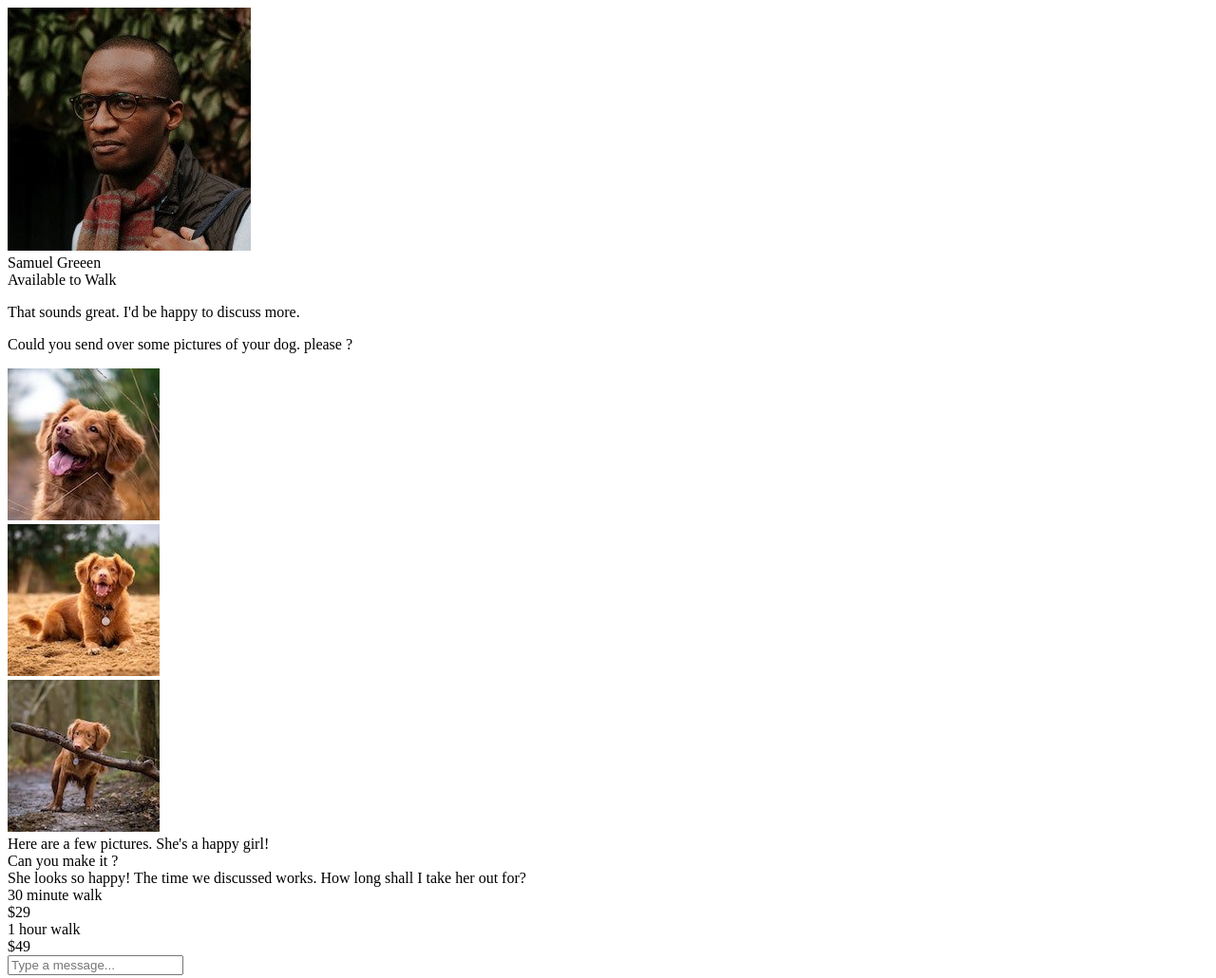
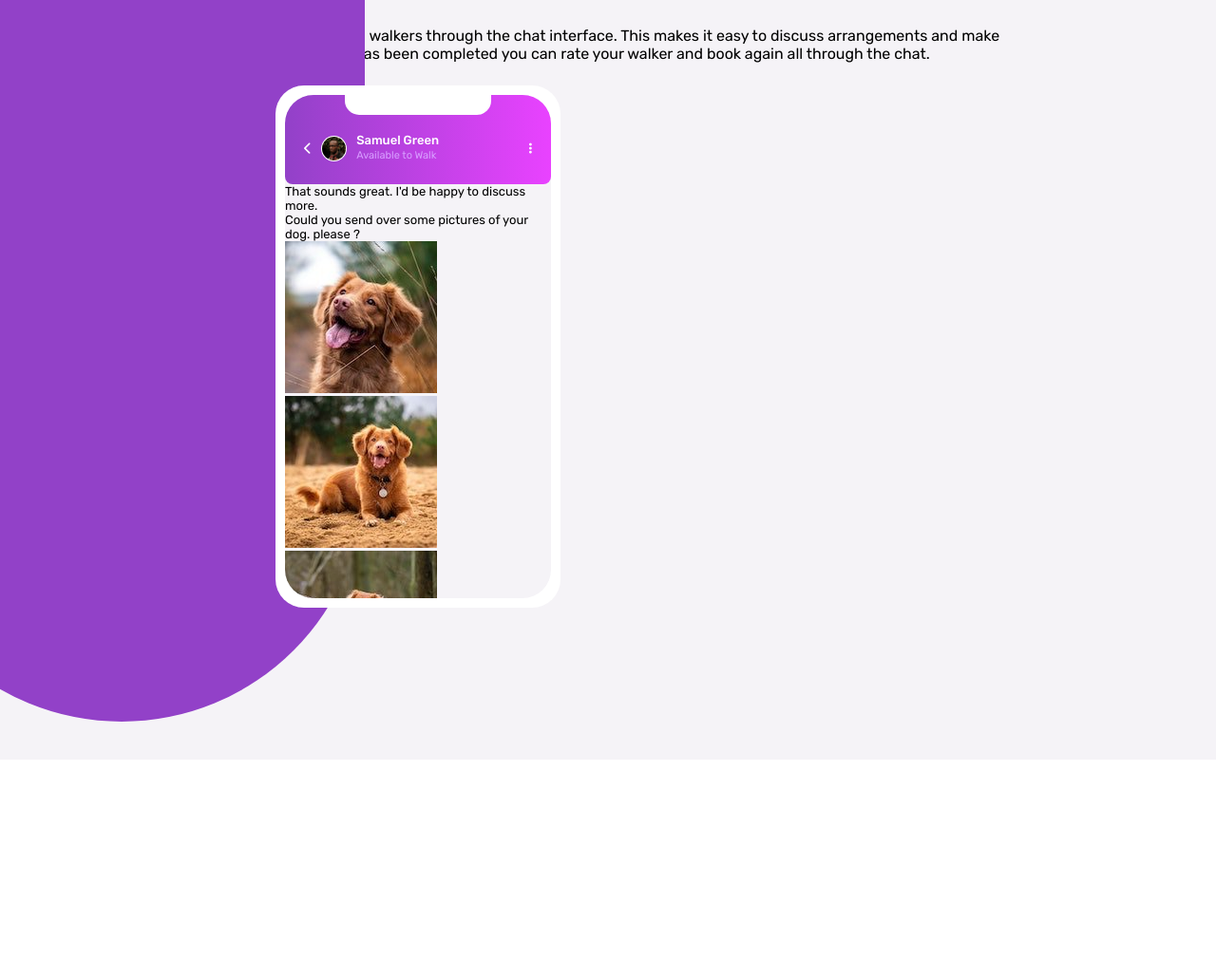
Before and after one commit to NightClover-code/css-illustration, a plain HTML site: page index.html in a window 1280 px wide. Shown: the top 1030 px of the page at 95% size. After the commit the page ends 800 px from the top, so only its background shows below. Drawn offline with Linux system fonts and the light colour scheme.

Commit message:
added & styled the header

```diff
--- a/index.html
+++ b/index.html
@@ -13,24 +13,37 @@
       sizes="32x32"
       href="./images/favicon-32x32.png"
     />
-
+    <link
+      rel="stylesheet"
+      href="./src/styles/css/app.css"
+    />
     <title>Welcome | CSS Illustration</title>
   </head>
   <body>
     <div class="app__container">
+      <div class="background"></div>
+      <div class="wrapper">
         <div class="phone">
           <div class="phone__container">
             <header>
               <div class="user">
-              <div class="left__arrow"></div>
                 <div class="user__info">
+                  <div class="chevron__left">
+                    <i class="fas fa-chevron-left"></i>
+                  </div>
                   <div class="avatar">
                     <img src="./images/avatar.jpg" />
                   </div>
-                <div class="username">Samuel Greeen</div>
-                <div class="status">Available to Walk</div>
+                  <div class="user__personal__info">
+                    <div class="username">Samuel Green</div>
+                    <div class="status">
+                      Available to Walk
                     </div>
-              <div class="settings"></div>
+                  </div>
+                </div>
+                <div class="settings">
+                  <i class="fas fa-ellipsis-v"></i>
+                </div>
               </div>
             </header>
             <main>
@@ -92,7 +105,7 @@
                   placeholder="Type a message..."
                 />
                 <div class="send__button">
-                <div class="chevron-right"></div>
+                  <div class="chevron__right"></div>
                 </div>
               </div>
             </main>
@@ -103,11 +116,12 @@
           <p>
             Stay in touch with our dog walkers through the
             chat interface. This makes it easy to discuss
-          arrangements and make bookings. Once the walk has
-          been completed you can rate your walker and book
-          again all through the chat.
+            arrangements and make bookings. Once the walk
+            has been completed you can rate your walker and
+            book again all through the chat.
           </p>
         </section>
+      </div>
     </div>
     <!-- <div class="attribution">
       Challenge by
@@ -117,5 +131,9 @@
         >Frontend Mentor</a
       >. Coded by <a href="#">Your Name Here</a>.
     </div> -->
+    <script
+      src="https://kit.fontawesome.com/07c01cc500.js"
+      crossorigin="anonymous"
+    ></script>
   </body>
 </html>
--- /dev/null
+++ b/src/styles/sass/_header.scss
@@ -0,0 +1,46 @@
+header {
+  background: linear-gradient(
+    to right,
+    $moderate-violet,
+    $light-magenta
+  );
+  border-radius: 8px;
+  width: 100%;
+  color: $white;
+  .user {
+    display: flex;
+    align-items: center;
+    justify-content: space-between;
+    padding: 40px 20px 20px 20px;
+    .user__info {
+      display: flex;
+      justify-content: center;
+      align-items: center;
+      .avatar {
+        background-color: $white;
+        padding: 1px;
+        display: flex;
+        justify-content: center;
+        align-items: center;
+        border-radius: 50%;
+        margin: 0 10px;
+        img {
+          width: 25px;
+          border-radius: 50%;
+        }
+      }
+      .user__personal__info {
+        display: flex;
+        flex-flow: column nowrap;
+        .username {
+          font-weight: 500;
+        }
+        .status {
+          color: $pale-violet;
+          line-height: 1.7;
+          font-size: 11px;
+        }
+      }
+    }
+  }
+}
--- /dev/null
+++ b/src/styles/sass/_phone.scss
@@ -0,0 +1,38 @@
+.phone {
+  position: absolute;
+  z-index: 10;
+  height: 550px;
+  width: 300px;
+  margin-top: 90px;
+  border-radius: 30px;
+  margin-left: 100px;
+  background-color: $white;
+  padding: 10px;
+  .phone__container {
+    position: relative;
+    background-color: $light-grayish-violet;
+    margin: auto;
+    font-size: 13px;
+    overflow: hidden;
+    width: 100%;
+    height: 100%;
+    border-radius: 30px;
+    &::after {
+      position: absolute;
+      top: 0;
+      left: 50%;
+      transform: translate(-50%, -30%);
+      z-index: 100;
+      content: '';
+      margin: auto;
+      width: 55%;
+      height: 30px;
+      border-bottom-left-radius: 15px;
+      border-bottom-right-radius: 15px;
+      background-color: $white;
+    }
+  }
+  img {
+    // width: 20%;
+  }
+}
--- /dev/null
+++ b/src/styles/sass/app.scss
@@ -0,0 +1,38 @@
+@import url('https://fonts.googleapis.com/css2?family=Rubik:wght@400;500;700&display=swap');
+@import './variables';
+@import './phone';
+@import './header';
+* {
+  margin: 0;
+  padding: 0;
+  box-sizing: border-box;
+}
+.app__container {
+  overflow: hidden;
+  margin: auto;
+  width: 100%;
+  min-height: 100vh;
+  font-size: 16px;
+  font-family: 'Rubik', sans-serif;
+  background-color: $light-grayish-violet;
+  .background {
+    position: absolute;
+    top: 0;
+    left: -10%;
+    background: $moderate-violet;
+    width: 40%;
+    height: 95vh;
+    border-bottom-right-radius: 1000px;
+    border-bottom-left-radius: 1000px;
+    z-index: 2;
+  }
+  .wrapper {
+    // display: flex;
+    max-width: 900px;
+    min-width: 280px;
+    margin: auto;
+    width: 80%;
+    justify-content: center;
+    align-items: center;
+  }
+}
```
Also changed, not shown: src/styles/css/app.css (added), src/styles/sass/_variables.scss (renamed from styles/sass/variables.scss), styles/sass/app.scss (deleted), 1 other file. Lines whose indentation alone changed are shown as unchanged.
